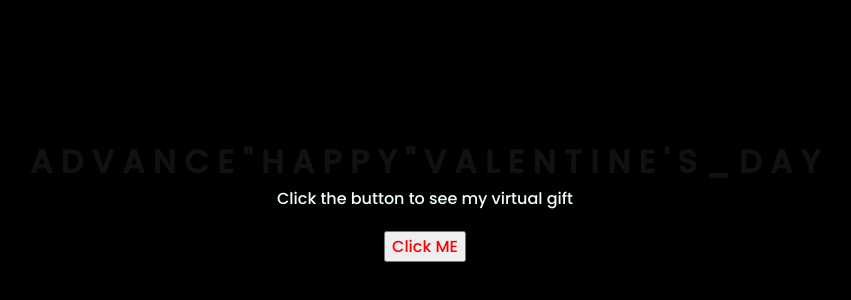
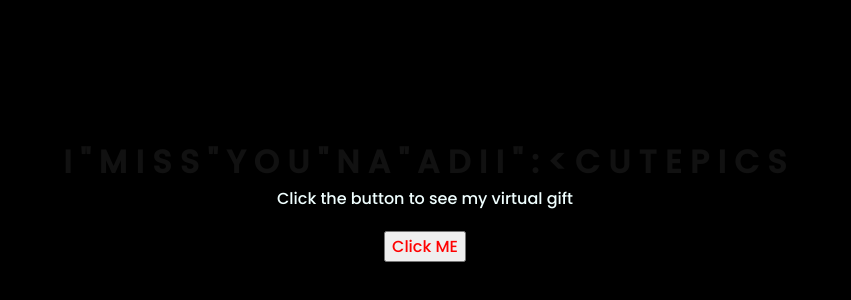
Before and after one commit to Bigdeck1/adii, a plain HTML site: page Valentine's Gift/index.html in a window 1280 px wide. Shown: the part 208-508 px from the top of the page, 223-1074 px from the left. Drawn offline with Linux system fonts and the light colour scheme.

Commit message:
Update index.html

```diff
--- a/Valentine's Gift/index.html
+++ b/Valentine's Gift/index.html
@@ -11,35 +11,35 @@
 <body>
     <div class="greetings">
 
+        <span>I</span>
+        <span>"</span>
+        <span>M</span>
+        <span>I</span>
+        <span>S</span>
+        <span>S</span>
+        <span>"</span>
+        <span>Y</span>
+        <span>O</span>
+        <span>U</span>
+        <span>"</span>
+        <span>N</span>
+        <span>A</span>
+        <span>" </span>
         <span>A</span>
         <span>D</span>
-        <span>V</span>
-        <span>A</span>
-        <span>N</span>
+        <span>I</span>
+        <span>I</span>
+        <span>"</span>
+        <span>:</span>
+        <span><</span>
         <span>C</span>
+        <span>U</span>
+        <span>T</span>
         <span>E</span>
-        <span>"</span>
-        <span>H</span>
-        <span>A</span>
         <span>P</span>
-        <span>P</span>
-        <span>Y</span>
-        <span>" </span>
-        <span>V</span>
-        <span>A</span>
-        <span>L</span>
-        <span>E</span>
-        <span>N</span>
-        <span>T</span>
         <span>I</span>
-        <span>N</span>
-        <span>E</span>
-        <span>'</span>
+        <span>C</span>
         <span>S</span>
-        <span>_</span>
-        <span>D</span>
-        <span>A</span>
-        <span>Y</span>
     </div>
     <div class="description">
         <span>Click the button to see my virtual gift </span>
```
